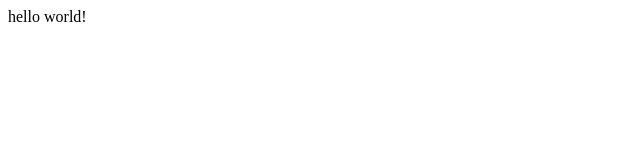
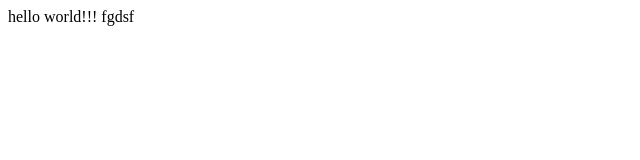
Before and after one commit to Anton1212121/test, a plain HTML site: page index.html in a window 1280 px wide. Shown: the full height of the page, 0-640 px from the left. Drawn offline with Linux system fonts and the light colour scheme.

Commit message:
Update index.html

```diff
--- a/index.html
+++ b/index.html
@@ -7,6 +7,7 @@
   <title>Document</title>
 </head>
 <body>
-  hello world!
+  hello world!!!
+  fgdsf
 </body>
 </html>
```
